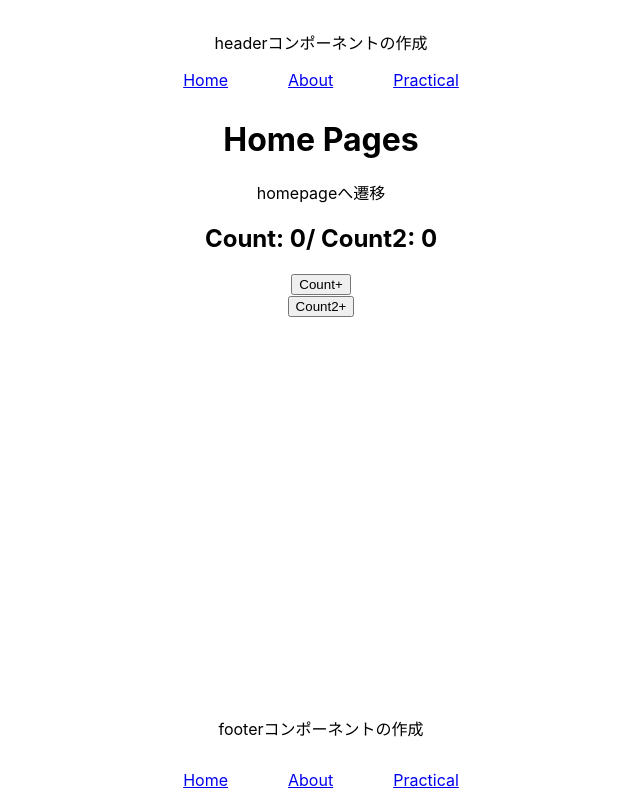
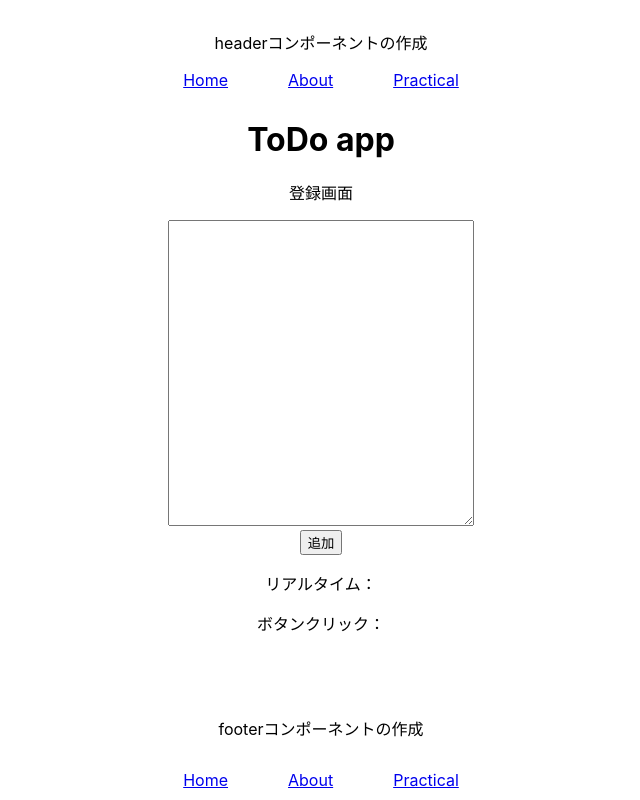
Before and after one commit to morihisashi/webpage-react, a React (Create React App) app in the folder webpage-react/: page / in a window 1280 px wide. Shown: the whole page, without its empty margins (319-959 px from the left). Built offline with nearby package versions, Linux system fonts and the light colour scheme.

Commit message:
todo登録画面作成

```diff
--- a/webpage-react/src/App.css
+++ b/webpage-react/src/App.css
@@ -2,37 +2,7 @@
   text-align: center;
 }
 
-.App-logo {
-  height: 40vmin;
-  pointer-events: none;
+.textarea {
+  width: 300px;
+  height: 300px;
 }
-
-@media (prefers-reduced-motion: no-preference) {
-  .App-logo {
-    animation: App-logo-spin infinite 20s linear;
-  }
-}
-
-.App-header {
-  background-color: #282c34;
-  min-height: 100vh;
-  display: flex;
-  flex-direction: column;
-  align-items: center;
-  justify-content: center;
-  font-size: calc(10px + 2vmin);
-  color: white;
-}
-
-.App-link {
-  color: #61dafb;
-}
-
-@keyframes App-logo-spin {
-  from {
-    transform: rotate(0deg);
-  }
-  to {
-    transform: rotate(360deg);
-  }
-}
--- a/webpage-react/src/pages/Homepage.js
+++ b/webpage-react/src/pages/Homepage.js
@@ -1,20 +1,41 @@
-import { useState, useEffect, React} from 'react';
+import { useState, React} from 'react';
 import { Body } from '../components/body';
 import '../App.css';
 
 export function Homepage(){
-  const [count, setCount] = useState(0)
-  const [count2, setCount2] = useState(0)
-  useEffect(()=>{
-    console.log('useEffectが実行されました')
-  },[count])
+  const [text, setText] = useState("");
+  /* ↓state変数「addText」を定義 */
+  const [addText, setAddText] = useState([]);
+
+  /* ↓関数onClickAddTextを定義 */
+  const onClickAddText = () => {
+    setAddText([...addText, text]);
+    setText("");
+  }
+  /*
+  useEffect(() => {
+    console.log(addText);
+  },[text]);
+  */
   return (
     <div>
-      <Body title="Home Pages" name="homepageへ遷移" />
+      <Body title="ToDo app" name="登録画面" />
       <div className={"App"}>
-      <h2>Count: { count }/ Count2: { count2 }</h2>
-      <button onClick={() => setCount(count+1)}>Count+</button><br/>
-      <button onClick={() => setCount2(count2+1)}>Count2+</button><br/>
+        <div>
+          <textarea
+            className={"textarea"}
+            value={text}
+            onChange={(event) => setText(event.target.value)}
+          />
+        </div>
+
+        {/* ↓buttonを追加 */}
+        <button onClick={() => onClickAddText()}>追加</button>
+
+        <p>リアルタイム：{text}</p>
+
+        {/* ↓pタグを追加 */}
+        <p>ボタンクリック：{addText}</p>
       </div>
     </div>
   );
```
